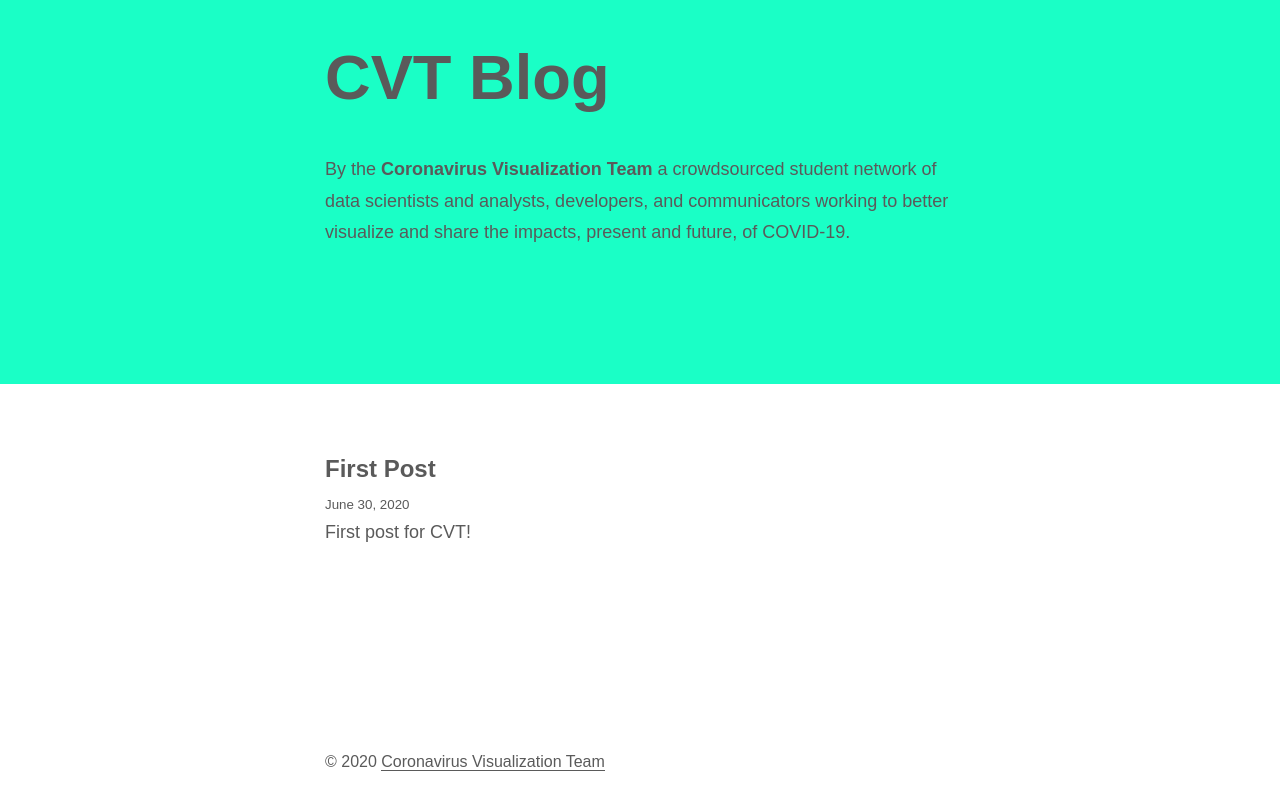
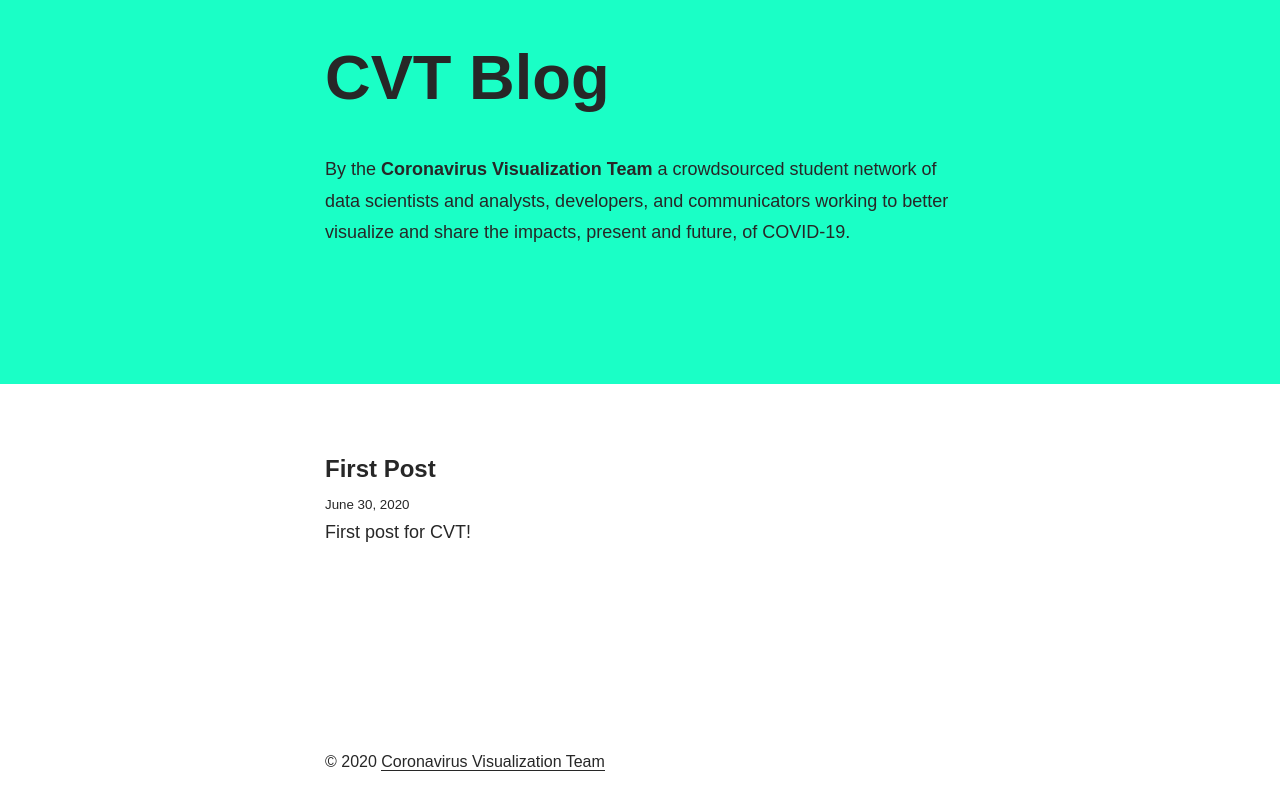
Before and after one commit to Coronavirus-Visualization-Team/blog, a Gatsby site: page / in a window 1280 px wide. Built offline with nearby package versions, Linux system fonts and the light colour scheme; Gatsby itself is replaced by a stand-in of ours; some packages are replaced by stand-ins of ours.

Commit message:
changed gray to darker

```diff
--- a/src/components/layout.js
+++ b/src/components/layout.js
@@ -57,7 +57,7 @@ const Layout = ({ location, title, children }) => {
         height: `48vh`,
         width: `100%`,
         backgroundColor: `#1affc6`,
-        color: `#5A5A5A`
+        color: `#272727`
       }}
     >
     <div
@@ -80,7 +80,7 @@ const Layout = ({ location, title, children }) => {
             fontWeight: "normal",
           }}
       >
-        © 2020 <a href="https://www.understandcovid.org/" style= {{color: `#5A5A5A` }}>Coronavirus Visualization Team</a>
+        © 2020 <a href="https://www.understandcovid.org/" style= {{color: `#272727` }}>Coronavirus Visualization Team</a>
       </footer>
     </div>
     </div>
--- a/src/pages/index.js
+++ b/src/pages/index.js
@@ -36,7 +36,7 @@ const BlogIndex = ({ data, location }) => {
                   marginBottom: rhythm(1 / 4),
                 }}
               >
-                <Link style={{ boxShadow: `none`, color: `#5A5A5A` }} to={node.fields.slug}>
+                <Link style={{ boxShadow: `none`, color: `#272727` }} to={node.fields.slug}>
                   {title}
                 </Link>
               </h3>
```
Also changed, not shown: content/assets/profile-pic.jpg (deleted).
